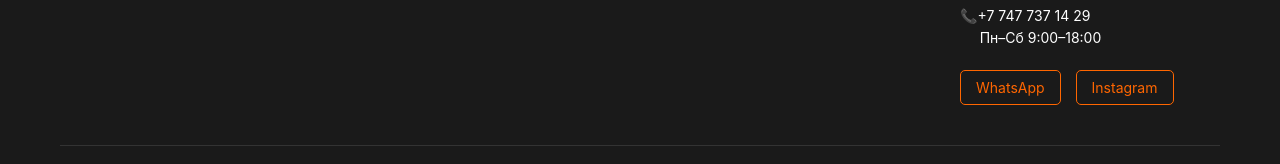
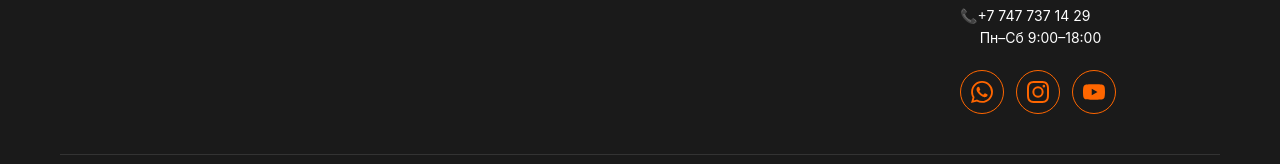
Before and after one commit to apenych/vager, a Next.js app: page / in a window 1280 px wide. Shown: the part 6057-6221 px from the top of the page. Built offline with nearby package versions, Linux system fonts and the light colour scheme.

Commit message:
added YT&updated logos IG,Wa

```diff
--- a/app/globals.css
+++ b/app/globals.css
@@ -824,17 +824,32 @@
 
 .footer-social-links {
   display: flex;
-  gap: 15px;
+  gap: 12px;
   margin-top: 20px;
 }
 
 .footer-social-link {
+  display: flex;
+  align-items: center;
+  justify-content: center;
+  width: 44px;
+  height: 44px;
   color: #ff6600;
   text-decoration: none;
-  padding: 8px 15px;
   border: 1px solid #ff6600;
-  border-radius: 5px;
-  font-size: 14px;
+  border-radius: 50%;
+  transition: background-color 0.2s, color 0.2s;
+}
+
+.footer-social-link:hover {
+  background-color: #ff6600;
+  color: #fff;
+  opacity: 1;
+}
+
+.footer-social-link svg {
+  width: 22px;
+  height: 22px;
 }
 
 .footer-copyright {
--- a/app/layout.tsx
+++ b/app/layout.tsx
@@ -99,7 +99,7 @@
         <meta name="apple-mobile-web-app-status-bar-style" content="black-translucent" />
       </head>
       <body>
-        <CartProvider suppressHydrationWarning>
+        <CartProvider>
           {children}
           <WhatsAppWidget />
         </CartProvider>
--- a/app/page.tsx
+++ b/app/page.tsx
@@ -39,6 +39,7 @@
   sameAs: [
     'https://www.google.com/maps/place/Vager/@42.3520698,69.5736122,17z/data=!3m1!4b1!4m6!3m5!1s0x38a91db86c9a40f9:0xe4d478902f0ee2f3!8m2!3d42.3520698!4d69.5761871!16s%2Fg%2F11mxnx4jqw',
     'https://www.instagram.com/vager_autoparts_shymkent',
+    'https://www.youtube.com/@YerzhanKuanyshov',
   ],
   hasOfferCatalog: {
     '@type': 'OfferCatalog',
--- a/components/Footer.tsx
+++ b/components/Footer.tsx
@@ -56,8 +56,21 @@
                 &nbsp;&nbsp;&nbsp;&nbsp;&nbsp;Пн–Сб 9:00–18:00
               </p>
               <div className="footer-social-links">
-                <a href="https://wa.me/77477371429" target="_blank" rel="noopener noreferrer" className="footer-social-link">WhatsApp</a>
-                <a href="https://www.instagram.com/vager_autoparts_shymkent/" target="_blank" rel="noopener noreferrer" className="footer-social-link">Instagram</a>
+                <a href="https://wa.me/77477371429" target="_blank" rel="noopener noreferrer" className="footer-social-link" aria-label="WhatsApp">
+                  <svg width="24" height="24" viewBox="0 0 24 24" fill="currentColor">
+                    <path d="M17.472 14.382c-.297-.149-1.758-.867-2.03-.967-.273-.099-.471-.148-.67.15-.197.297-.767.966-.94 1.164-.173.199-.347.223-.644.075-.297-.15-1.255-.463-2.39-1.475-.883-.788-1.48-1.761-1.653-2.059-.173-.297-.018-.458.13-.606.134-.133.298-.347.446-.52.149-.174.198-.298.298-.497.099-.198.05-.371-.025-.52-.075-.149-.669-1.612-.916-2.207-.242-.579-.487-.5-.669-.51-.173-.008-.371-.01-.57-.01-.198 0-.52.074-.792.372-.272.297-1.04 1.016-1.04 2.479 0 1.462 1.065 2.875 1.213 3.074.149.198 2.096 3.2 5.077 4.487.709.306 1.262.489 1.694.625.712.227 1.36.195 1.871.118.571-.085 1.758-.719 2.006-1.413.248-.694.248-1.289.173-1.413-.074-.124-.272-.198-.57-.347m-5.421 7.403h-.004a9.87 9.87 0 01-5.031-1.378l-.361-.214-3.741.982.998-3.648-.235-.374a9.86 9.86 0 01-1.51-5.26c.001-5.45 4.436-9.884 9.888-9.884 2.64 0 5.122 1.03 6.988 2.898a9.825 9.825 0 012.893 6.994c-.003 5.45-4.437 9.884-9.885 9.884m8.413-18.297A11.815 11.815 0 0012.05 0C5.495 0 .16 5.335.157 11.892c0 2.096.547 4.142 1.588 5.945L.057 24l6.305-1.654a11.882 11.882 0 005.683 1.448h.005c6.554 0 11.89-5.335 11.893-11.893a11.821 11.821 0 00-3.48-8.413Z"/>
+                  </svg>
+                </a>
+                <a href="https://www.instagram.com/vager_autoparts_shymkent/" target="_blank" rel="noopener noreferrer" className="footer-social-link" aria-label="Instagram">
+                  <svg width="24" height="24" viewBox="0 0 24 24" fill="currentColor">
+                    <path d="M12 2.163c3.204 0 3.584.012 4.85.07 3.252.148 4.771 1.691 4.919 4.919.058 1.265.069 1.645.069 4.849 0 3.205-.012 3.584-.069 4.849-.149 3.225-1.664 4.771-4.919 4.919-1.266.058-1.644.07-4.85.07-3.204 0-3.584-.012-4.849-.07-3.26-.149-4.771-1.699-4.919-4.92-.058-1.265-.07-1.644-.07-4.849 0-3.204.013-3.583.07-4.849.149-3.227 1.664-4.771 4.919-4.919 1.266-.057 1.645-.069 4.849-.069zM12 0C8.741 0 8.333.014 7.053.072 2.695.272.273 2.69.073 7.052.014 8.333 0 8.741 0 12c0 3.259.014 3.668.072 4.948.2 4.358 2.618 6.78 6.98 6.98C8.333 23.986 8.741 24 12 24c3.259 0 3.668-.014 4.948-.072 4.354-.2 6.782-2.618 6.979-6.98.059-1.28.073-1.689.073-4.948 0-3.259-.014-3.667-.072-4.947-.196-4.354-2.617-6.78-6.979-6.98C15.668.014 15.259 0 12 0zm0 5.838a6.162 6.162 0 100 12.324 6.162 6.162 0 000-12.324zM12 16a4 4 0 110-8 4 4 0 010 8zm6.406-11.845a1.44 1.44 0 100 2.881 1.44 1.44 0 000-2.881z"/>
+                  </svg>
+                </a>
+                <a href="https://www.youtube.com/@YerzhanKuanyshov" target="_blank" rel="noopener noreferrer" className="footer-social-link" aria-label="YouTube">
+                  <svg width="24" height="24" viewBox="0 0 24 24" fill="currentColor">
+                    <path d="M23.498 6.186a3.016 3.016 0 0 0-2.122-2.136C19.505 3.545 12 3.545 12 3.545s-7.505 0-9.377.505A3.017 3.017 0 0 0 .502 6.186C0 8.07 0 12 0 12s0 3.93.502 5.814a3.016 3.016 0 0 0 2.122 2.136c1.871.505 9.376.505 9.376.505s7.505 0 9.377-.505a3.015 3.015 0 0 0 2.122-2.136C24 15.93 24 12 24 12s0-3.93-.502-5.814zM9.545 15.568V8.432L15.818 12l-6.273 3.568z"/>
+                  </svg>
+                </a>
               </div>
             </div>
           </div>
```
